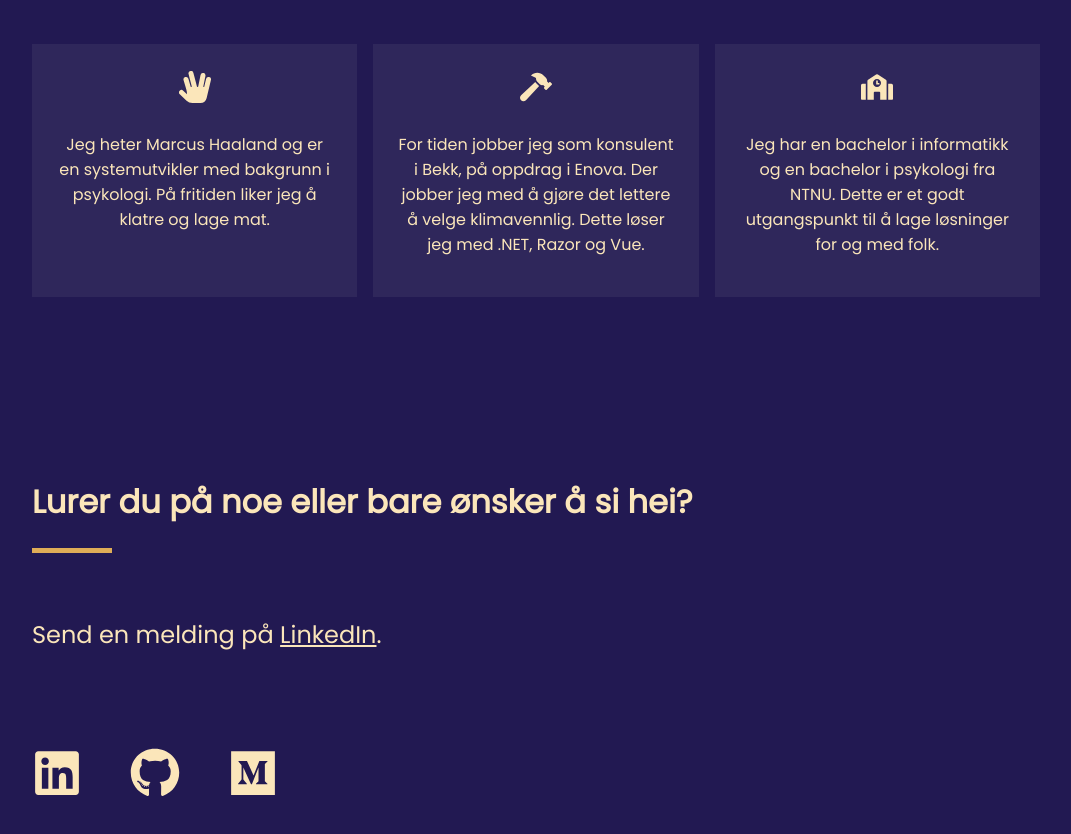
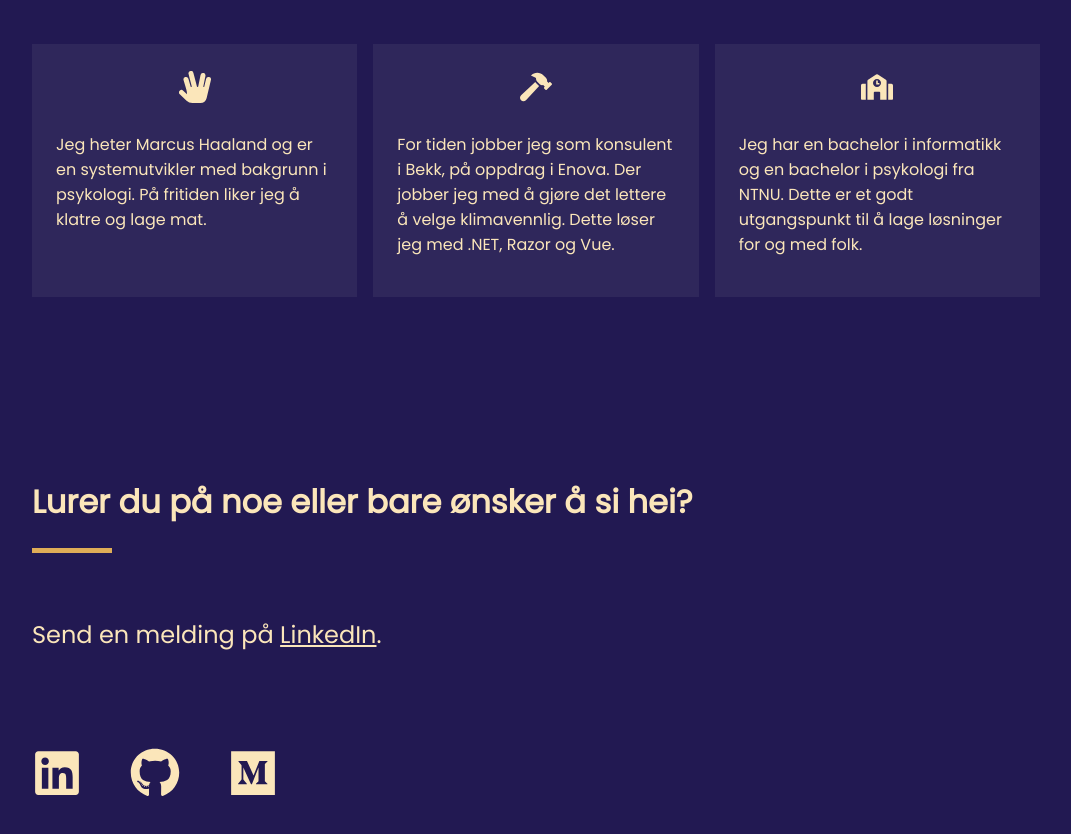
Before and after one commit to haalmarc/home, a Next.js app: page / in a window 1280 px wide. Shown: the part 940-1774 px from the top of the page, without its empty margins (104-1175 px from the left). Built offline with nearby package versions, Linux system fonts and the light colour scheme.

Commit message:
style: left align about text

```diff
--- a/styles/About.module.css
+++ b/styles/About.module.css
@@ -9,10 +9,6 @@
 
 .aboutSection span {
   font-size: 2rem;
-}
-
-.aboutSection p {
-  text-align: center;
 }
 
 .aboutSections {
```
